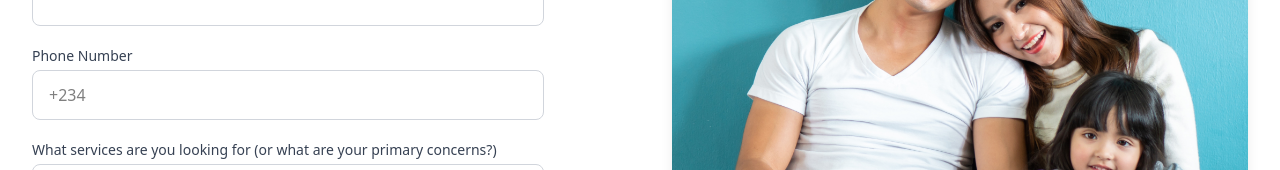
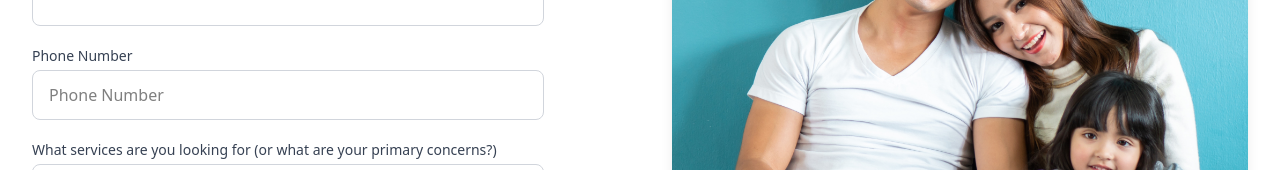
Before and after one commit to Mozisha/Wellchild, a Next.js app: page /contact in a window 1280 px wide. Shown: the part 722-892 px from the top of the page. Built offline with nearby package versions, Linux system fonts and the light colour scheme.

Commit message:
updated the placeholder

```diff
--- a/app/components/CustomHubSpotForm.tsx
+++ b/app/components/CustomHubSpotForm.tsx
@@ -116,7 +116,7 @@ export default function CustomHubSpotForm({ portalId, formId, variant = 'contact
       </div>
       <div>
         <label htmlFor="phone" className="block text-sm font-medium text-gray-700 mb-1">Phone Number</label>
-        <input type="tel" id="phone" name="phone" value={formData.phone} onChange={handleChange} placeholder="+234" className="w-full px-4 py-3 border border-gray-300 rounded-lg focus:ring-2 focus:ring-green-500" />
+        <input type="tel" id="phone" name="phone" value={formData.phone} onChange={handleChange} placeholder="Phone Number" className="w-full px-4 py-3 border border-gray-300 rounded-lg focus:ring-2 focus:ring-green-500" />
       </div>
        <div>
         <label htmlFor="services" className="block text-sm font-medium text-gray-700 mb-1">What services are you looking for (or what are your primary concerns?)</label>
```
